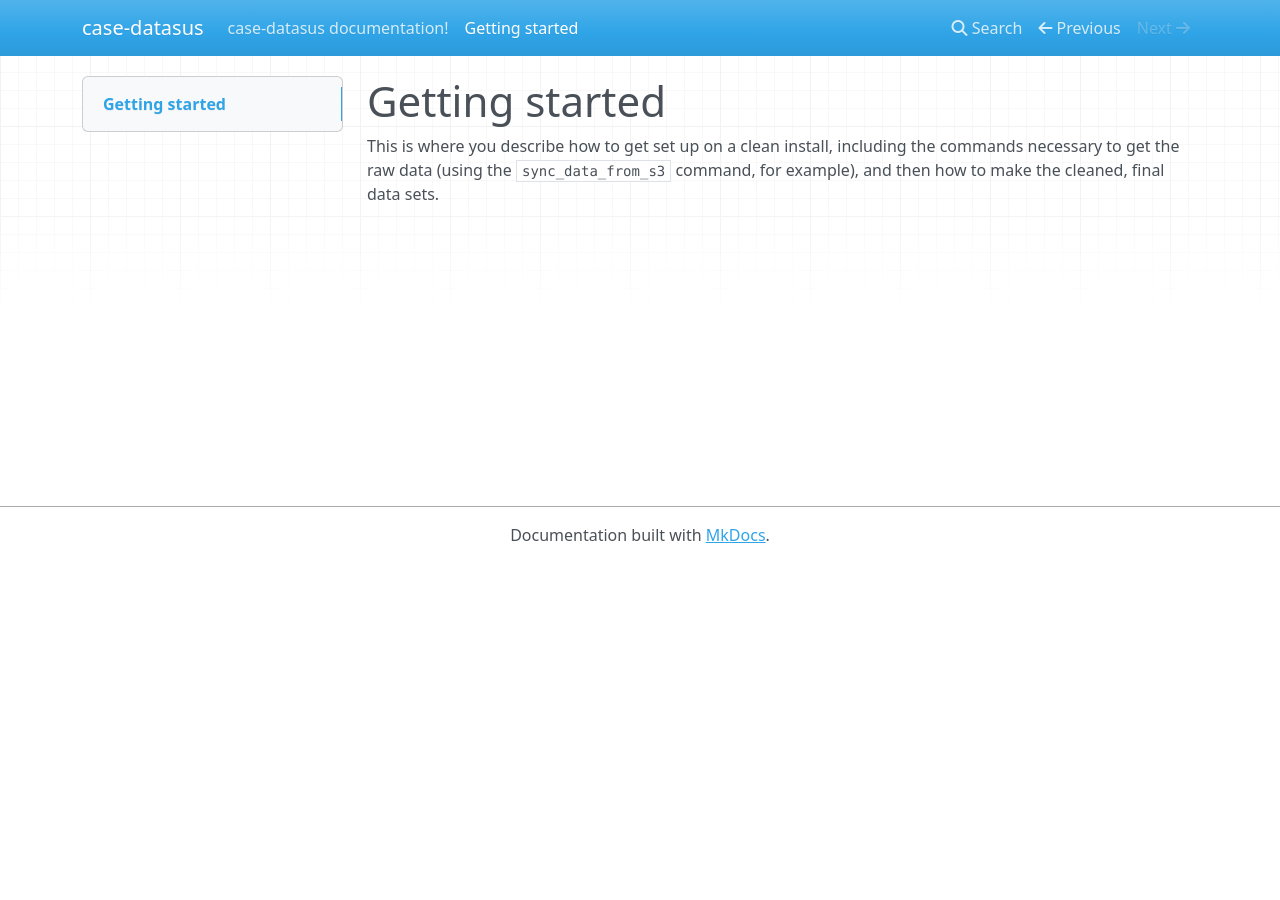
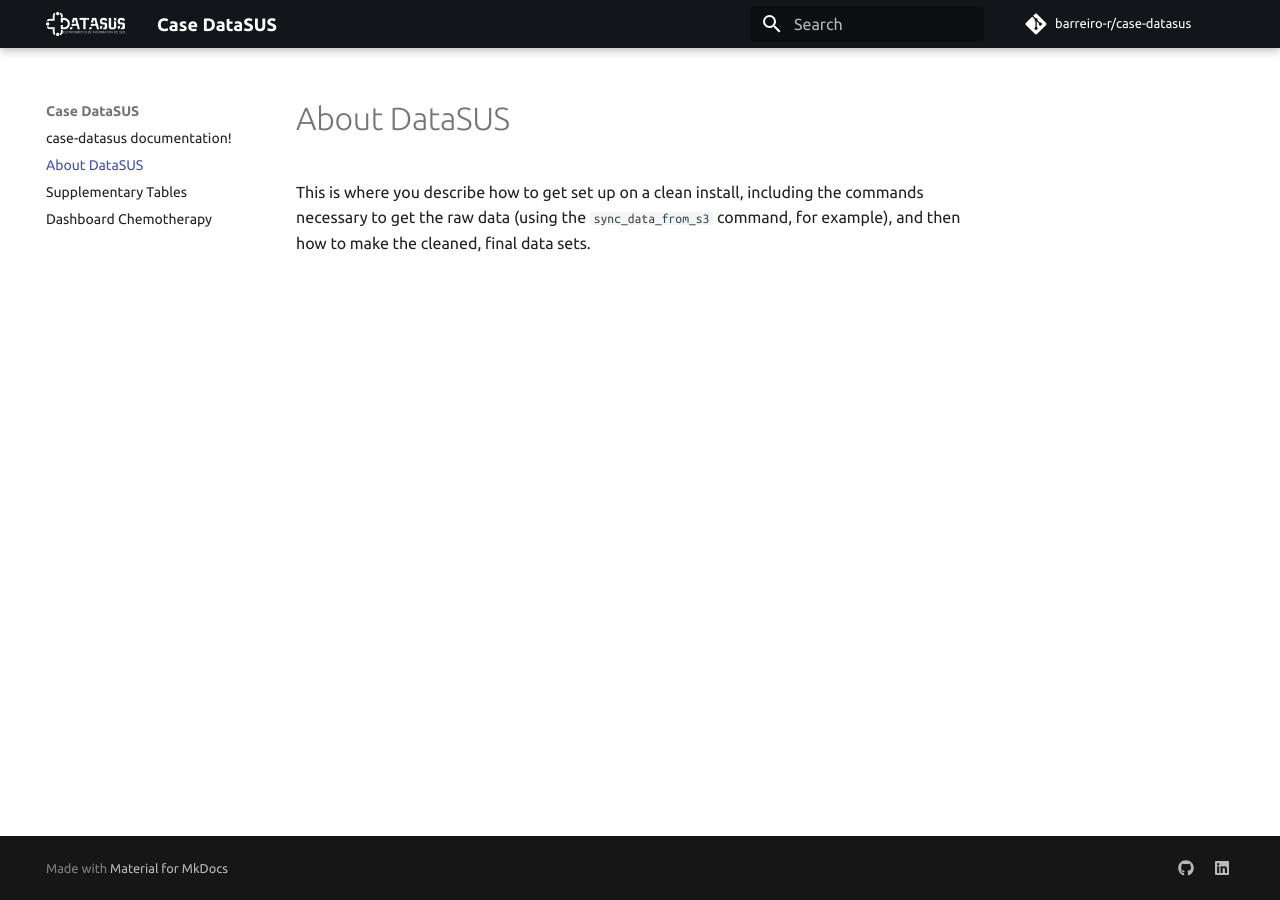
Before and after one commit to barreiro-r/case-datasus, an MkDocs documentation site: the page built from docs/docs/001-getting-started.md, in a window 1280 px wide. Built offline with MkDocs 1.6.1 and Material for MkDocs 9.7.7, drawn with Linux system fonts in a browser that asks for light colours; nearby versions of some CDN libraries; comment, search, counter and statistics services are not loaded.

Commit message:
start mkdocs

```diff
--- a/docs/docs/getting-started.md
+++ b/docs/docs/001-getting-started.md
@@ -1,5 +1,5 @@
-Getting started
-===============
+About DataSUS
+==============
 
 This is where you describe how to get set up on a clean install, including the
 commands necessary to get the raw data (using the `sync_data_from_s3` command,
--- a/docs/mkdocs.yml
+++ b/docs/mkdocs.yml
@@ -1,4 +1,40 @@
-site_name: case-datasus
+site_name: Case DataSUS
 #
 site_author: Rodrigo Barreiro
 #
+theme:
+  name: material
+  palette:
+    primary: black
+    accent: deep_purple
+  font:
+    text: Ubuntu
+    code: Ubuntu Mono
+  language: en
+  logo: assets/images/logo-datasus.png
+  icon:
+    repo: fontawesome/brands/git-alt
+
+markdown_extensions:
+  - attr_list
+  - pymdownx.emoji:
+      emoji_index: !!python/name:material.extensions.emoji.twemoji
+      emoji_generator: !!python/name:material.extensions.emoji.to_svg
+  - admonition
+  - pymdownx.details
+  - pymdownx.superfences
+  - tables
+
+
+
+repo_url: https://github.com/barreiro-r/case-datasus
+repo_name: barreiro-r/case-datasus
+
+extra:
+  social:
+    - icon: fontawesome/brands/github
+      link: https://github.com/barreiro-r/case-datasus
+
+    - icon: fontawesome/brands/linkedin
+      link: https://www.linkedin.com/in/rodrigoasbarreiro
+      name: in/rodrigoasbarreiro
```
Also changed, not shown: docs/docs/009-sup-tables.md (added, +176 -0 lines), docs/docs/010-dashboard-chemotherapy.md (added, +11 -0 lines), docs/docs/assets/images/logo-datasus.png (added).
